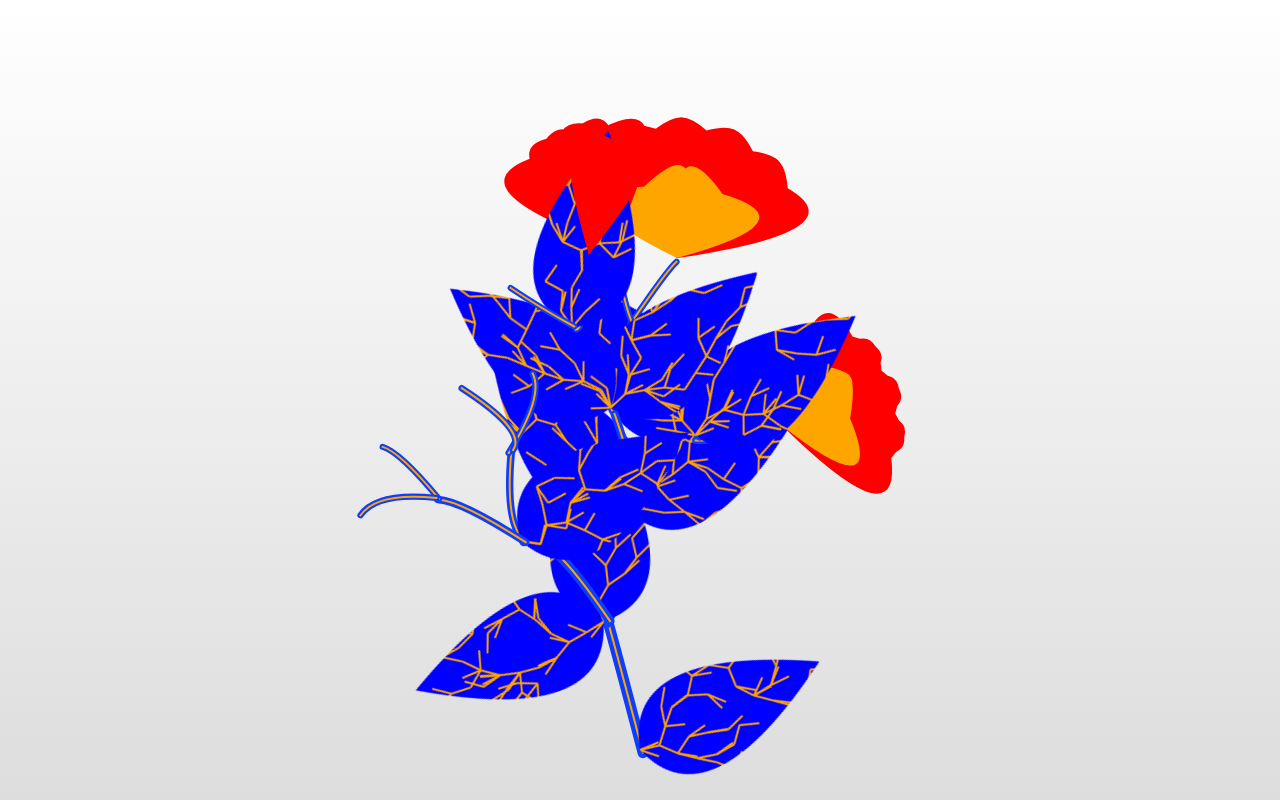
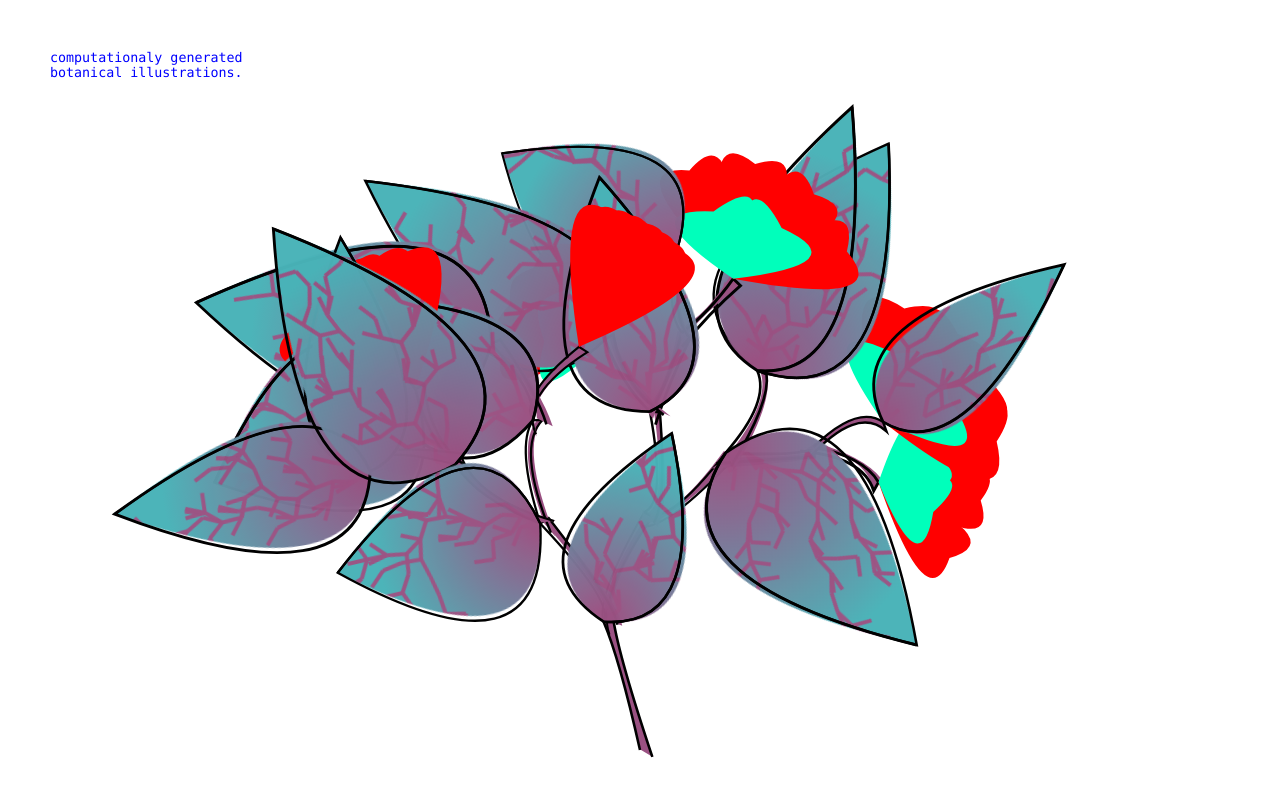
Before and after one commit to lwaxman/digitalPainting, a plain HTML site: page scene/index.html in a window 1280 px wide. Drawn offline with Linux system fonts and the light colour scheme.

Commit message:
updated stem style and colours

```diff
--- a/scene/botany.js
+++ b/scene/botany.js
@@ -6,12 +6,21 @@ canvas.height = window.innerHeight;
 var stemStartLength = canvas.height/6;
 
 
+var getRandomColour = function(){
+	red = Math.round(Math.random()*255);
+	green = Math.round(Math.random()*255);
+	blue = Math.round(Math.random()*255);
+	return 'rgb('+red+','+green+','+blue+')';
+}
+var leafColours = [getRandomColour(), getRandomColour()];
+var stemColour = leafColours[0];
+
 var setup = function(){
 	ctx.rect(0, 0, canvas.width, canvas.height);
 	var grd = ctx.createLinearGradient(0, 0, 0, canvas.height);
 	grd.addColorStop(0, '#FFF');//'#FBFFE3');
 	grd.addColorStop(1, '#DDD');//'#C7BD8F');
-	ctx.fillStyle = grd;
+	ctx.fillStyle = "#FFF";
 	ctx.fill();
 	ctx.imageSmoothingEnabled = true;
 
@@ -26,13 +35,17 @@ var setup = function(){
 };
 
 var plant = {
+	getStrokeWidth: function(){
+		return Math.random()*(3-2)+2;
+	},
+	//////////////////////////////////////////////////////////////////////////////////////////////// DRAW FLOWER
 	petalGradient: function(h){
 		var gradient = ctx.createRadialGradient(0, 0, 100, 0, 0, 5);
 		gradient.addColorStop(0.5, '#FF9B00');
 		gradient.addColorStop(1, '#DB00FF');
 		return gradient;
 	},
-	drawPetal: function(x, y){
+	drawFlower: function(x, y){
 		var openAngle = Math.random()*45;
 		var petalCount = Math.round(Math.random()*(6-3)+3);
 		var petalHeight = Math.random()*(140-100)+100;
@@ -56,7 +69,7 @@ var plant = {
 			openAngle=60;
 			ctx.save();
 			ctx.rotate( -openAngle *Math.PI/180);
-			ctx.fillStyle = 'orange';
+			ctx.fillStyle = '#00FFBB';
 			petalHeight *= 0.6;
 			for(i=0;i<2;i++){
 				ctx.save();
@@ -72,10 +85,11 @@ var plant = {
 			ctx.restore();
 		}
 	},
+	//////////////////////////////////////////////////////////////////////////////////////////////// DRAW LEAF
 	leafGradient: function(x, y, h){
-		var gradient = ctx.createRadialGradient(x, y, h, x, y, 5);
-		gradient.addColorStop(0, '#00B7FF');
-		gradient.addColorStop(1, '#006FFF');
+		gradient = ctx.createRadialGradient(x+100, y, 10, x+100, y, h);
+		gradient.addColorStop(0, leafColours[0]);
+		gradient.addColorStop(0.8, leafColours[1]);
 		return gradient;
 	},
 	drawLeaf: function(x, y){
@@ -86,39 +100,42 @@ var plant = {
 		var veinCtx = veinCanvas.getContext("2d");
 
 		leafCanvas.width = 200;
-		leafCanvas.height = 200;
+		leafCanvas.height = 300;
 
 		veinCanvas.width = 200;
-		veinCanvas.height = 200;
+		veinCanvas.height = 300;
 
 		var currentCount = 1;
 		var x = [210];
 		var y = [210];
-		var r = [210];
 		x[0] = 0;
 		y[0] = 0;
-		r[0] = 10;
-		var newR = 10;
+		newR = 10;
+
+		var leafHeight = Math.random()*(100)+200;
+		var leafWidth = Math.random()*(180-100)+100;
+
 		leafCtx.save();
-		leafCtx.fillStyle = "blue";
+		leafCtx.fillStyle = this.leafGradient(x, y, leafHeight); //"blue";
 		leafCtx.translate(x, y);
 		leafCtx.beginPath();
 		leafCtx.moveTo(100,0);
-		leafCtx.quadraticCurveTo(0, 30, 100, 200);
-		leafCtx.quadraticCurveTo(200, 30, 100, 0);
+		leafCtx.quadraticCurveTo(100-leafWidth, 30, 100, leafHeight);
+		leafCtx.quadraticCurveTo(100+leafWidth, 30, 100, 0);
 		leafCtx.closePath();
 		leafCtx.fill();
 		leafCtx.restore();
 
-		veinCtx.strokeStyle = "orange";
-		veinCtx.lineWidth = 2;
+		veinCtx.strokeStyle = stemColour;
+		veinCtx.lineWidth = 4;
+		veinCtx.globalAlpha = 0.98;
+		veinCtx.lineCap = 'round';
 		veinCtx.save();
 		veinCtx.translate(x+100, y);
 		veinCtx.rotate(45 * Math.PI/180)
 		while(currentCount<100){
 			var newX = Math.random()*(0+newR - 200-newR) +  200-newR;
 			var newY = Math.random()*(0+newR - 200-newR) +  200-newR;
-
 			var closestDist = 100000000;
 			var closestIndex = 0;
 
@@ -133,9 +150,8 @@ var plant = {
 			}
 			var angle = Math.atan2(newY-y[closestIndex]+newR, newX-x[closestIndex]+newR);
 
-			x[currentCount] = x[closestIndex] + Math.cos(angle) * (r[closestIndex]+newR);
-			y[currentCount] = y[closestIndex] + Math.sin(angle) * (r[closestIndex]+newR);
-			r[currentCount] = newR;
+			x[currentCount] = x[closestIndex] + Math.cos(angle) * (newR+newR);
+			y[currentCount] = y[closestIndex] + Math.sin(angle) * (newR+newR);
 
 			veinCtx.beginPath();
 			veinCtx.moveTo(x[currentCount],y[currentCount]);
@@ -145,46 +161,58 @@ var plant = {
 
 			currentCount++;
 		}
-		// veinCtx.translate(0, 100);
-		// veinCtx.beginPath();
 		veinCtx.restore();
 		veinCtx.globalCompositeOperation = 'destination-atop';
 		veinCtx.drawImage(leafCanvas, 0, 0);
+		veinCtx.filter = 'blur(100px)';
 
+		ctx.strokeStyle = "#000";
 		ctx.save();
 		ctx.translate(x, y);
 		ctx.rotate( (Math.random()*(-180)-90) * Math.PI/180);
   		ctx.drawImage(veinCanvas, -100, 0);
-		// ctx.strokeRect(0,0, canvas.width, canvas.height);
-		// ctx.stroke();
-  		// ctx.scale(-1,1);
-  		// ctx.drawImage(veinCanvas, 0, 0);
+		ctx.beginPath();
+		ctx.translate(-100, 0);
+		ctx.moveTo(100,0);
+		ctx.quadraticCurveTo(100-leafWidth+10, 30, 100, leafHeight);
+		ctx.lineWidth = this.getStrokeWidth();
+		ctx.stroke();
+		ctx.quadraticCurveTo(100+leafWidth+10, 30, 100, 0);
+		ctx.lineWidth = Math.random()*(3-2)+2;
+		ctx.stroke();
 		ctx.restore();
-		// ctx.globalCompositeOperation = 'source-over';
 	},
+	//////////////////////////////////////////////////////////////////////////////////////////////// DRAW STEM
 	drawStem: function(length){
 		var flower = Math.random();
 
-		ctx.strokeStyle = "#0D3EFF";
-		ctx.lineCap = 'round';
-		ctx.lineWidth = (length/10) * 0.8;
+		var xOffset = Math.random()*(-30-30)+30;
+		var yOffset = Math.random()*-length;
+		var lineWidth = (length/10) * 0.8;
+
+		var fillOffset = Math.random()*(-5-5)+5;
+
+		//fill
+		ctx.fillStyle = stemColour;
+		ctx.lineWidth = this.getStrokeWidth();
 		ctx.beginPath();
-		ctx.moveTo(Math.random()*5, Math.random()*5);
-		ctx.quadraticCurveTo(Math.random()*(-30-30)+30, Math.random()*-length, Math.random()*5, Math.random()*5-length);
-		ctx.stroke();
-		ctx.strokeStyle = "orange";
-		ctx.lineCap = 'square';
-		ctx.lineWidth = 2;
+		ctx.moveTo(fillOffset, 0);
+		ctx.quadraticCurveTo(xOffset, yOffset, fillOffset, -length);
+		ctx.lineTo(10, -length);
+		ctx.quadraticCurveTo(xOffset+fillOffset, yOffset, 10+fillOffset, 10+fillOffset);
+		ctx.fill();
+		ctx.closePath();
+
+		//stroke
+		ctx.strokeStyle = "#000";
+		ctx.lineWidth = this.getStrokeWidth();
+		ctx.beginPath();
+		ctx.moveTo(0, 0);
+		ctx.quadraticCurveTo(xOffset, yOffset, 0, -length);
+		ctx.lineTo(10, -length);
+		ctx.quadraticCurveTo(xOffset, yOffset, 10, 10);
 		ctx.stroke();
 		ctx.closePath();
-
-
-		if(Math.random()<0.4){
-			this.drawLeaf(0, -length);
-			if(Math.random()<0.8 && flower>0.5){
-				this.drawLeaf(0, -length);
-			}
-		}
 
 		ctx.translate(0, -length);
 
@@ -202,9 +230,17 @@ var plant = {
 			ctx.restore();
 		}else{
 			if(flower<0.6){
-				this.drawPetal(0, 0);
+				this.drawFlower(0, 0);
+			}else{
+				this.drawLeaf(0, 0);
 			}
 		}
+
+
+		if(Math.random()<0.4){
+			this.drawLeaf(0, -length);
+		}
+
 	}
 }
 
--- a/scene/index.html
+++ b/scene/index.html
@@ -13,10 +13,19 @@
 			canvas{
 				margin: auto;
 			}
+            p{
+                position: fixed;
+                top: 50px;
+                left: 50px;
+                font-family: 'menlo', 'monaco', monospace;
+                color: blue;
+                font-size: 10pt;
+            }
         </style>
     </head>
     <body>
 	    <canvas width="800" height="800"></canvas>
+        <p>computationaly generated <br>botanical illustrations.</p>
         <script src="botany.js"></script>
     </body>
 </html>
```
